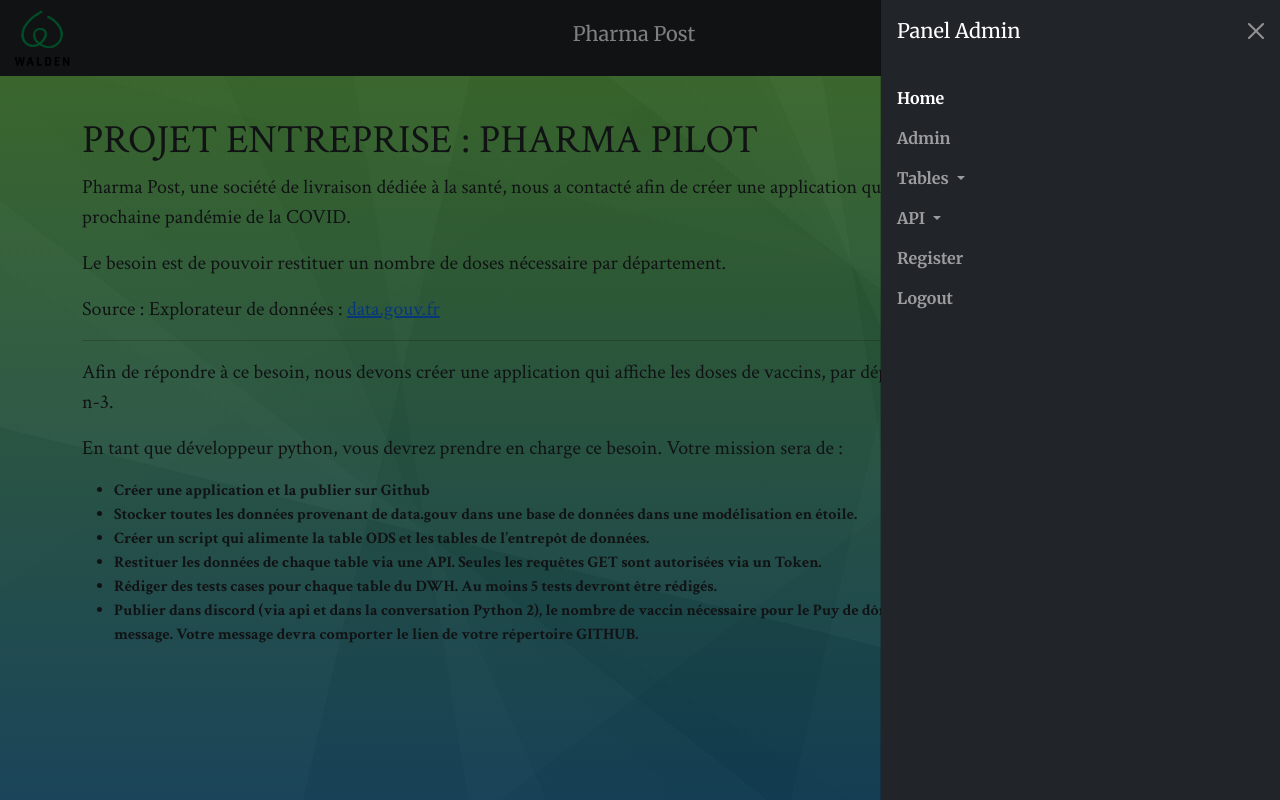
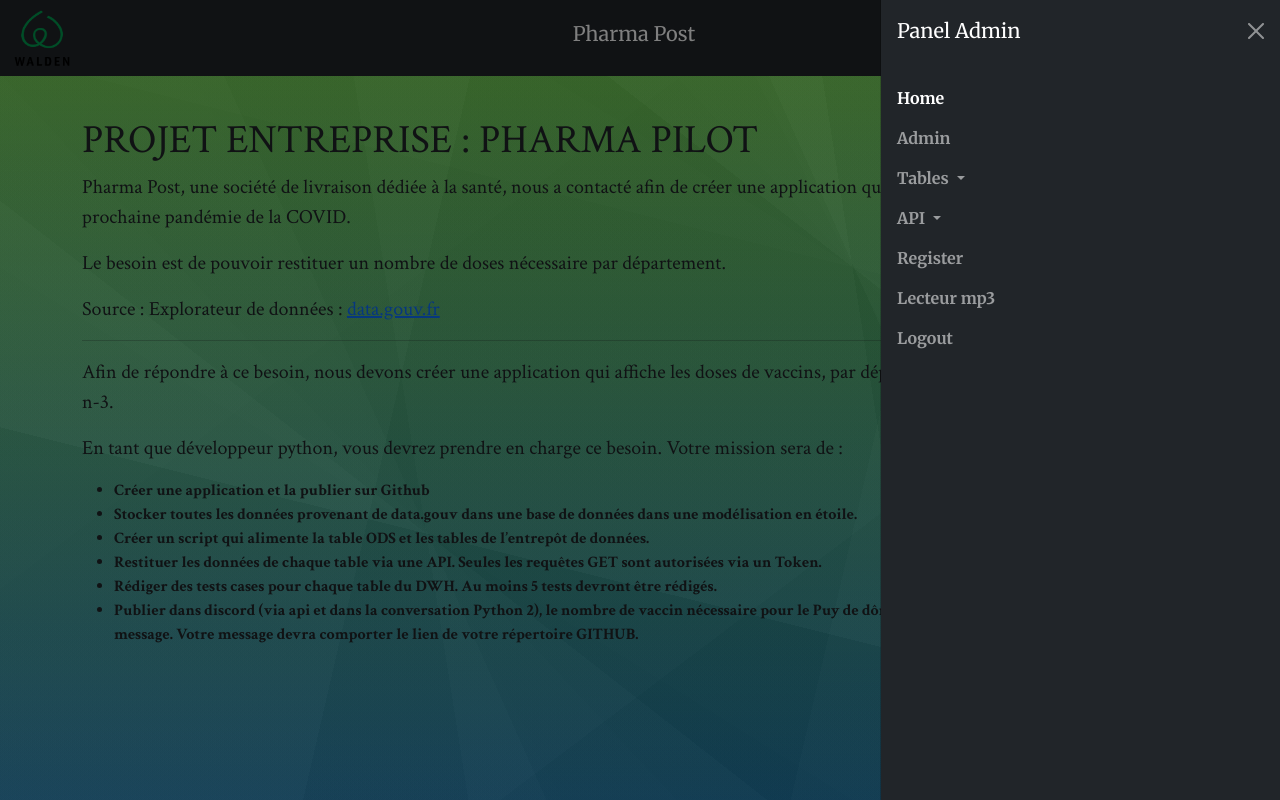
Before and after one commit to Jerome-Reviron/Pharma_post, a Django app: page / in a window 1280 px wide, after a click that opens the changed part. Run offline with Django 5.2, Linux system fonts and the light colour scheme; the visitor is signed in with stand-in values (Sample User, id 1); some web fonts are replaced.

Commit message:
MAJ Readme

```diff
--- a/templates/index.html
+++ b/templates/index.html
@@ -67,6 +67,9 @@
                             <a class="nav-link" href="{% url 'register' %}">Register</a>
                         </li>
                         <li class="nav-item">
+                            <a class="nav-link" href="http://localhost:8000/lecteur_mp3/">Lecteur mp3</a>
+                        </li>
+                        <li class="nav-item">
                             <a class="nav-link" href="{% url 'logout' %}">Logout</a>
                         </li>
                         {% endif %}
```
Also changed, not shown: 1 other file.
